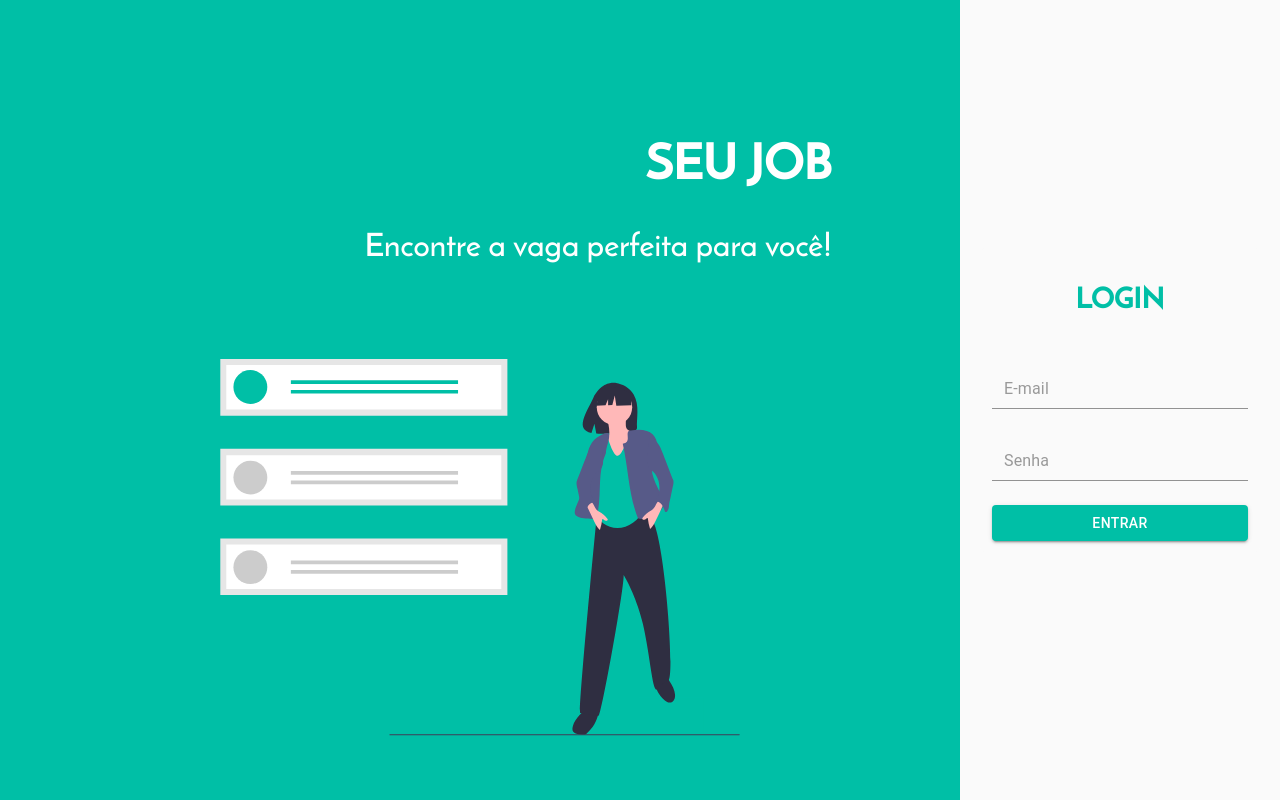
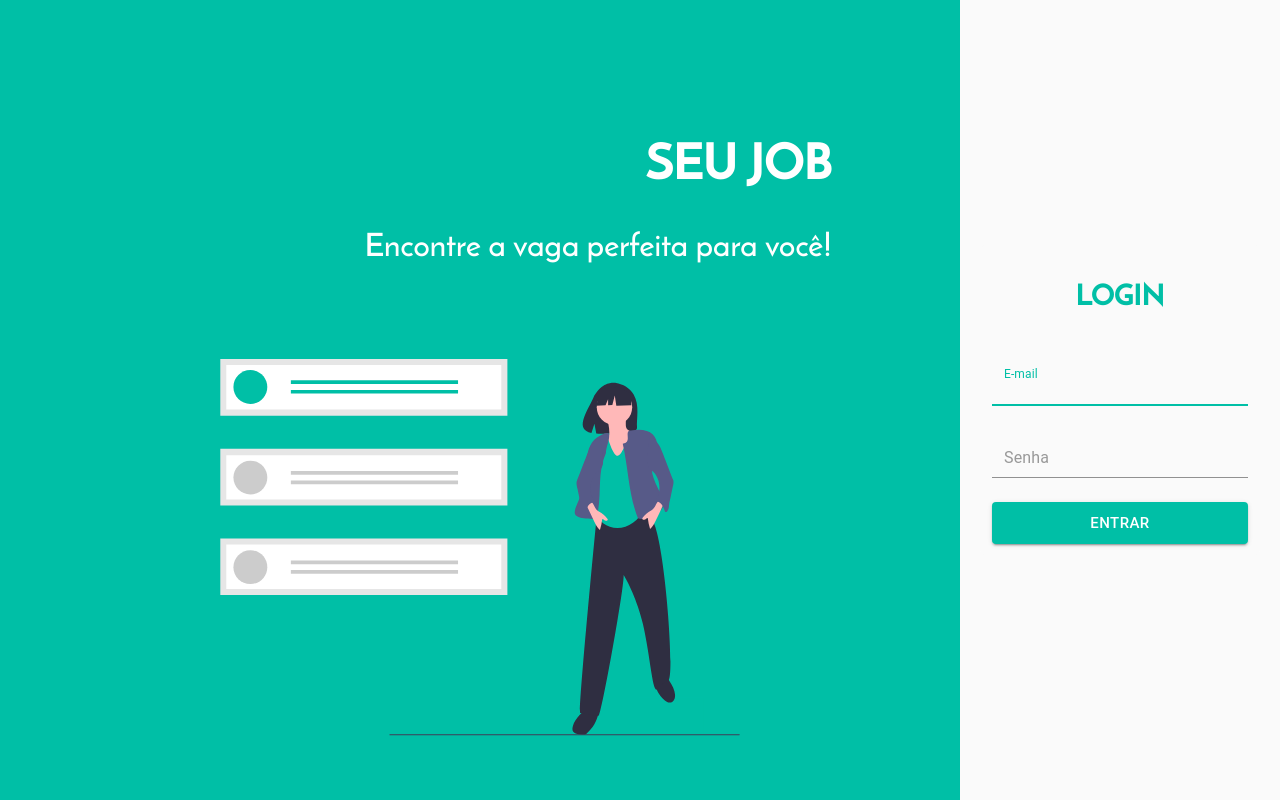
Before and after one commit to vinniimiranda/seu-job, a React (Create React App) app: page / in a window 1280 px wide. Built offline with nearby package versions, Linux system fonts and the light colour scheme.

Commit message:
Button large and autofocus on email

```diff
--- a/src/pages/SignIn/index.tsx
+++ b/src/pages/SignIn/index.tsx
@@ -50,6 +50,7 @@ const SignIn: React.FC = () => {
             <FormControl fullWidth variant="filled">
               <InputLabel htmlFor="email">E-mail</InputLabel>
               <Input
+                autoFocus
                 id="email"
                 autoComplete="off"
               />
@@ -66,7 +67,7 @@ const SignIn: React.FC = () => {
             </FormControl>
           </Grid>
           <Grid item md={12} xs={12}>
-            <Button fullWidth variant="contained" color="primary">Entrar</Button>
+            <Button size="large" fullWidth variant="contained" color="primary">Entrar</Button>
           </Grid>
         </Grid>
       </Box>
```
